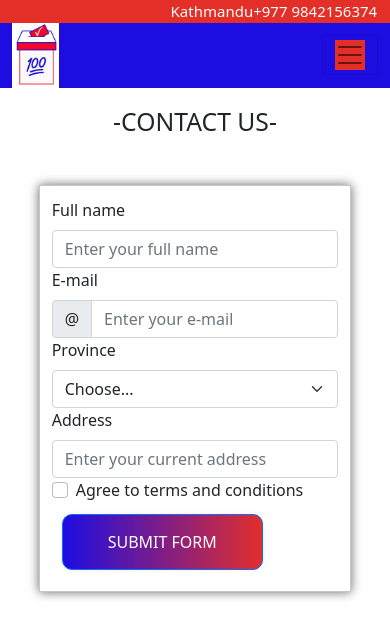
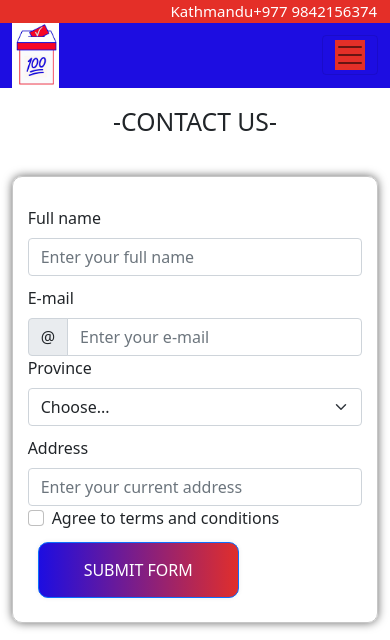
Before and after one commit to rajendrashahu/npvoting, a PHP site: page /contact.php in a window 390 px wide. Shown: the top 640 px of the page. Run offline with PHP 8.4, Linux system fonts and the light colour scheme; some libraries are stand-ins or nearby versions.

Commit message:
contact form updated

```diff
--- a/contact.php
+++ b/contact.php
@@ -8,10 +8,13 @@
 <body>
   <?php include_once("includes/topnav.php") ?>
   <?php include_once("includes/navigation.php") ?>
+  <div class="container">
+    <?php include_once("pages/contact/contact.php") ?>
 
-  <?php include_once("pages/contact/contact.php") ?>
+  </div>
 
   <?php include_once("includes/newsletter_subscription.php") ?>
+
   <?php include_once("includes/footer.php") ?>
 </body>
 
--- a/css/style.css
+++ b/css/style.css
@@ -808,16 +808,27 @@ img.zoom {
 
 
 /*Contact Form*/
+.contact {
+
+    margin-bottom: 3em;
+}
+
 .contact form {
-    margin-top: 3em;
-    margin-bottom: 3em;
-    margin-left: 10%;
-    margin-right: 10%;
     justify-content: center;
     box-sizing: border-box;
+    border-radius: 10px;
     border: 1px solid #c6c6c6;
     box-shadow: 0 0 10px rgba(0, 0, 0, 0.6);
-    padding: 3%;
+    padding: 4%;
+}
+
+.g-3,
+.gy-3 {
+    --bs-gutter-y: 0rem;
+}
+
+.col-md-6 {
+    margin-top: 3%;
 }
 
 .col-12 button {
@@ -845,9 +856,32 @@ img.zoom {
     color: #fff;
 }
 
+@media only screen and (min-width: 768px) {
 
+    .col-md-6 {
+        flex: 0 0 auto;
+        width: 100%;
 
+    }
 
+    .map-container {
+        overflow: hidden;
+        padding-bottom: 68%;
+        position: relative;
+        height: 0;
+        box-sizing: border-box;
+        border-radius: 10px;
+
+    }
+
+    .map-container iframe {
+        left: 0;
+        top: 0;
+        height: 100%;
+        width: 100%;
+        position: absolute;
+    }
+}
 
 /*JQuery Media*/
 
@@ -911,7 +945,7 @@ img.zoom {
 }
 
 /* for screen size: 767px*/
-@media only screen and (max-width: 767px) {
+@media only screen and (max-width: 768px) {
 
     /*about-section*/
     .about-section {
@@ -988,11 +1022,21 @@ img.zoom {
         width: 50%;
 
     }
+
+    /*contact form*/
+    .contact .row {
+        display: block;
+    }
+
+    .contact .col {
+        padding-top: 5%;
+    }
 }
 
 @media only screen and (max-width:424px) {
+
     .subscribe2-wrapper .subscribe-form input {
-        width: 50%;
+        width: 40%;
         margin-bottom: 2%;
     }
 
@@ -1009,4 +1053,13 @@ img.zoom {
         background-image: linear-gradient(to right, #1D0DE1 0%, #E42F28 50%, #1D0DE1 100%);
         color: white;
     }
+
+    /*contact form*/
+    .contact .row {
+        display: block;
+    }
+
+    .contact .col {
+        padding-top: 5%;
+    }
 }
--- a/pages/contact/contact.php
+++ b/pages/contact/contact.php
@@ -1,6 +1,9 @@
 <div class="contact">
     <h2>-contact us-</h2>
+    <div class="row">
+        <div class="col md-6">
             <form class="col g-3 needs-validation" novalidate>
+
                 <div class="col-md-6">
                     <label for="validationCustom01" class="form-label">Full name</label>
                     <input type="text" class="form-control" id="validationCustom01" placeholder="Enter your full name" required>
@@ -11,6 +14,7 @@
                         Please enter a valid Name.
                     </div>
                 </div>
+
                 <div class="col-md-6">
                     <label for="validationCustomUsername" class="form-label">E-mail</label>
                     <div class="input-group has-validation">
@@ -61,8 +65,19 @@
                         </div>
                     </div>
                 </div>
+
                 <div class="col-12">
                     <button class="btn btn-primary" type="submit">Submit form</button>
                 </div>
+
             </form>
         </div>
+        <div class="col md-6">
+            <div id="map-container-google-1" class="z-depth-1-half map-container">
+                <iframe src="https://www.google.com/maps/embed?pb=!1m18!1m12!1m3!1d3531.856947277897!2d85.32059501500201!3d27.721702782785922!2m3!1f0!2f0!3f0!3m2!1i1024!2i768!4f13.1!3m3!1m2!1s0x39eb191a6b63303b%3A0xff246294118c21e6!2sRamlaxman%20Innovations!5e0!3m2!1sen!2snp!4v1655198541718!5m2!1sen!2snp" width="auto" height="auto" style="border:0;" allowfullscreen="" loading="lazy" referrerpolicy="no-referrer-when-downgrade"></iframe>
+            </div>
+        </div>
+
+
+    </div>
+</div>
--- a/pages/news/news_list.php
+++ b/pages/news/news_list.php
@@ -105,7 +105,7 @@
                 <!-- Column -->
                 <div class="col-md-4 on-hover">
                     <div class="card border-0 mb-4">
-                        <a href="https://www.lokpath.com/story/53783" target="_blank"><img class="card-img-top" src="img/rm-voting-machine.png" alt="device image"></a>
+                        <a href="https://www.lokpath.com/story/53783" target="_blank"><img class="card-img-top img-responsive" src="img/rm-voting-machine.png" alt="device image"></a>
                         <div class="date-pos bg-info-gradiant p-2 d-inline-block text-center rounded text-white position-absolute">Aug<span class="d-block">12</span></div>
                         <h5 class="font-weight-medium mt-3"><a href="https://www.lokpath.com/story/53783" target="_blank" class="text-decoration-none link">पजुम्ल्याहा युवाको प्राविधिक जादु : बिजुलीको स्वचालित स्वीचदेखि भोटिङ मेसिनसम्म</a></h5>
                         <p class="mt-3">Kathmandu, Nepal</p>
```
Lines whose indentation alone changed are shown as unchanged.
